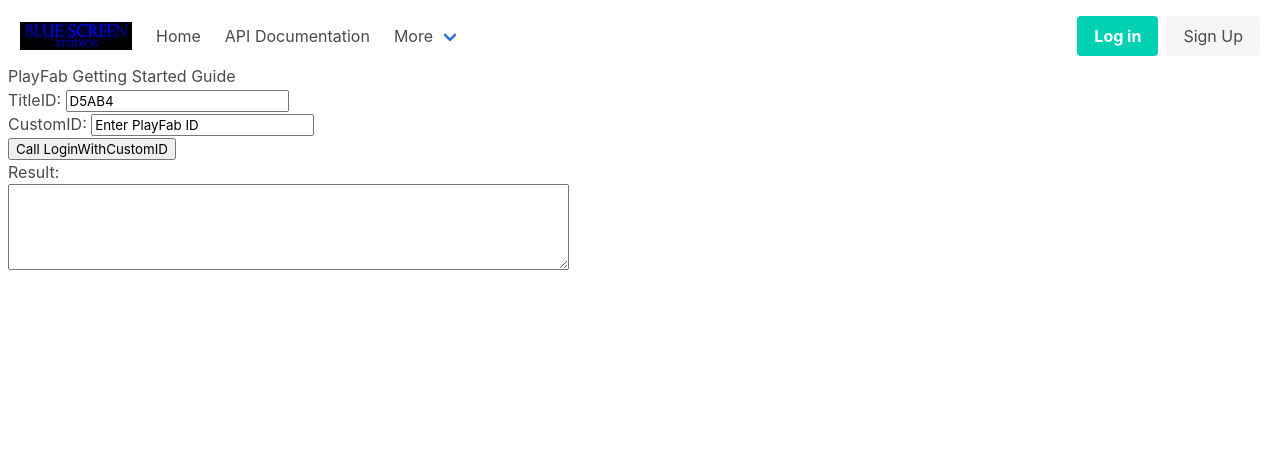
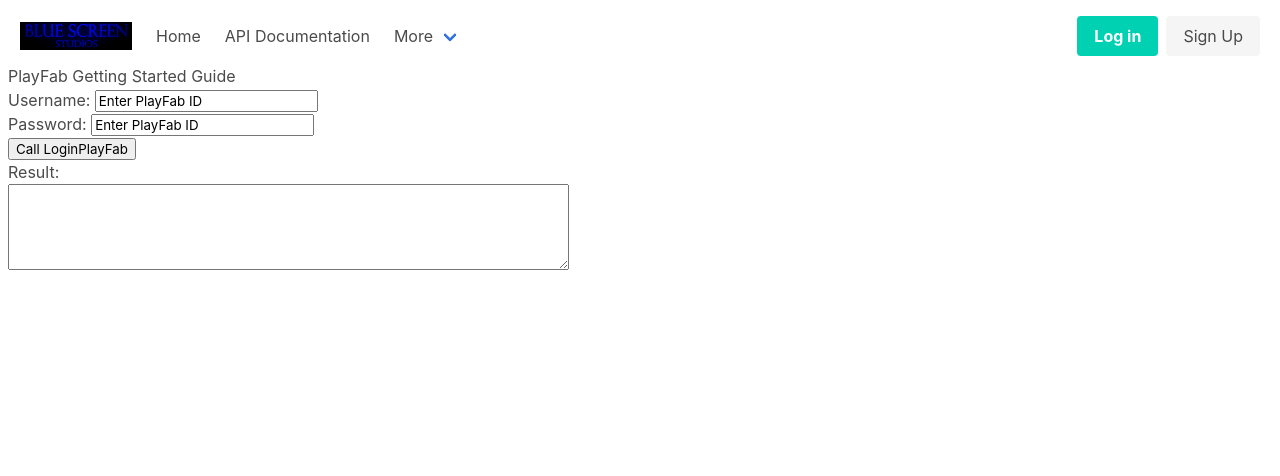
Before and after one commit to IBXCODECAT/Blue-Screen-Bot, a Node project: template src/API/views/home.ejs in a window 1280 px wide. Shown: the top 476 px of the page. Run offline with Node 20 templates, Linux system fonts and the light colour scheme; the template is opened without the code that fills it, so the values that code supplies are empty; some libraries are stand-ins or nearby versions.

Commit message:
Working PlayFab login

```diff
--- a/src/API/public/scripts/index.js
+++ b/src/API/public/scripts/index.js
@@ -1,13 +1,17 @@
-function DoExampleLoginWithCustomID(){
-    PlayFab.settings.titleId = document.getElementById("titleId").value;
+function LoginPlayFab()
+{
+    console.log("Hello");
+
+    PlayFab.settings.titleId = "D5AB4";
+
     var loginRequest = {
         // Currently, you need to look up the required and optional keys for this object in the API reference for LoginWithCustomID. See the Request Headers and Request Body.
         TitleId: PlayFab.settings.titleId,
-        CustomId: document.getElementById("customId").value,
-        CreateAccount: true
+        Username: document.getElementById("username").value,
+        Password: document.getElementById("password").value
     };
 
-    PlayFabClientSDK.LoginWithCustomID(loginRequest, LoginCallback);
+    PlayFabClientSDK.LoginWithPlayFab(loginRequest, LoginCallback);
 }
 
 // callback functions take two parameters: result and error
--- a/src/API/views/home.ejs
+++ b/src/API/views/home.ejs
@@ -5,9 +5,10 @@
 <%- include('partials/navbars/login_navbar') -%>
 
 PlayFab Getting Started Guide<br />
-    TitleID: <input type="text" id="titleId" value="D5AB4"><br />
-    CustomID: <input type="text" id="customId" value="Enter PlayFab ID"><br />
-    <input type="button" value="Call LoginWithCustomID" onclick="DoExampleLoginWithCustomID()"><br />
+    Username: <input type="text" id="username" value="Enter PlayFab ID"><br />
+    Password: <input type="text" id="password" value="Enter PlayFab ID"><br />
+
+    <input type="button" value="Call LoginPlayFab" onclick="LoginPlayFab()"><br />
     Result:<br />
     <textarea id="resultOutput" cols="60" rows="5"></textarea><br />
 
--- a/src/API/views/partials/header.ejs
+++ b/src/API/views/partials/header.ejs
@@ -8,7 +8,7 @@
         <link rel="stylesheet" href="/stylesheets/styles.css">
 
         <script type="text/javascript" src="https://download.playfab.com/PlayFabClientApi.js"></script>
-        <script type="text/javascript" src="PlayFabGettingStarted.js"></script>
+        <script type="text/javascript" src="/scripts/index.js"></script>
 
     </head>
     <body>
```
